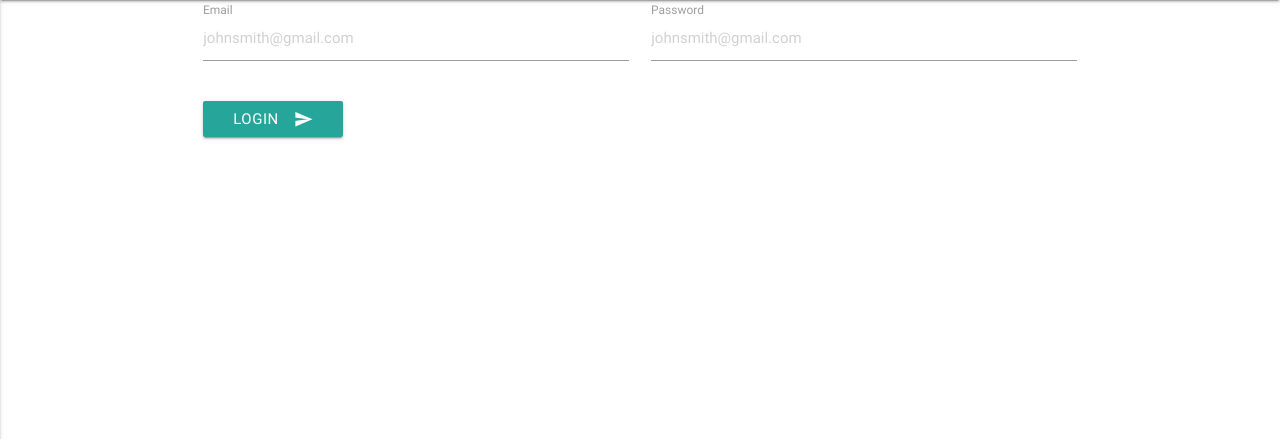
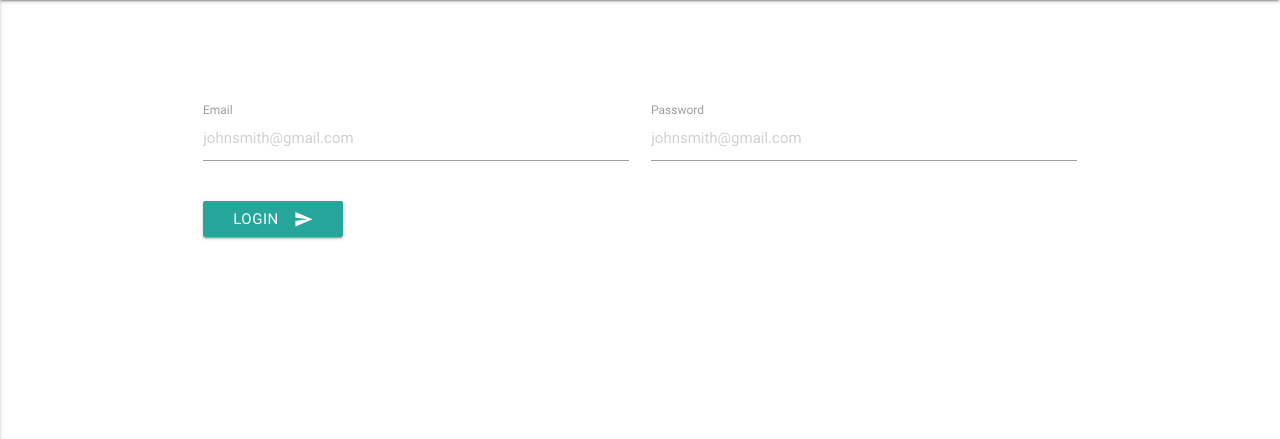
Before and after one commit to JeanHuit/dues, a PHP site: page /dues.php in a window 1280 px wide. Shown: the part 64-503 px from the top of the page. Run offline with PHP 8.4, Linux system fonts and the light colour scheme; a stand-in replaces the project's code that opens the database connection; some libraries are stand-ins or nearby versions.

Commit message:
added padding-top to the class row

```diff
--- a/dues.php
+++ b/dues.php
@@ -1,6 +1,28 @@
 <?php
 include("scripts/connect.php");
  session_start();
+ ?>
+<!DOCTYPE html>
+<html>
+  <head>
+    <meta charset="utf-8">
+    <title>Portal - STAYA</title>
+    <link href="https://fonts.googleapis.com/icon?family=Material+Icons" rel="stylesheet">
+    <link rel="stylesheet" href="css/materialize.min.css">
+    <link rel="stylesheet" href="css/toastr.min.css">
+    <script type="text/javascript" src="js/jquery.min.js"></script>
+    <script type="text/javascript" src="js/materialize.min.js"></script>
+    <script type="text/javascript" src="js/toastr.min.js"></script>
+    <script type="text/javascript"src="js/main.js"></script>
+    <style media="screen">
+      .row{
+        padding-top: 50px;
+      }
+    </style>
+  </head>
+  <body>
+
+<?php
 
  if($_SERVER["REQUEST_METHOD"] == "POST") {
     // username and password sent from form
@@ -27,20 +49,7 @@ include("scripts/connect.php");
     }
  }
 ?>
-<!DOCTYPE html>
-<html>
-  <head>
-    <meta charset="utf-8">
-    <title>Portal - STAYA</title>
-    <link href="https://fonts.googleapis.com/icon?family=Material+Icons" rel="stylesheet">
-    <link rel="stylesheet" href="css/materialize.min.css">
-    <link rel="stylesheet" href="css/toastr.min.css.css">
-    <script type="text/javascript" src="js/jquery.min.js"></script>
-    <script type="text/javascript" src="js/materialize.min.js"></script>
-    <script type="text/javascript" src="js/toastr.min.js"></script>
-    <script type="text/javascript"src="js/main.js"></script>
-  </head>
-  <body>
+
 
      <nav>
        <div class="container nav-wrapper">
```
